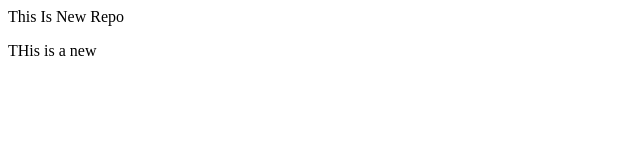
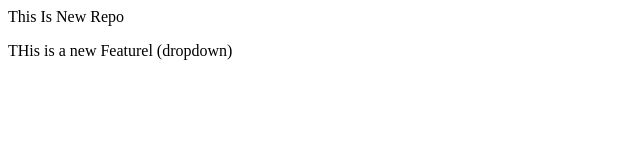
Before and after one commit to patelgarv9094/Localrepo, a plain HTML site: page index.html in a window 1280 px wide. Shown: the whole page, without its empty margins (0-640 px from the left). Drawn offline with Linux system fonts and the light colour scheme.

Commit message:
Add dropdown

```diff
--- a/index.html
+++ b/index.html
@@ -1,2 +1,2 @@
 <p>This Is New Repo</p>
-<p> THis is a new </p>
+<p> THis is a new Featurel (dropdown)</p>
```
